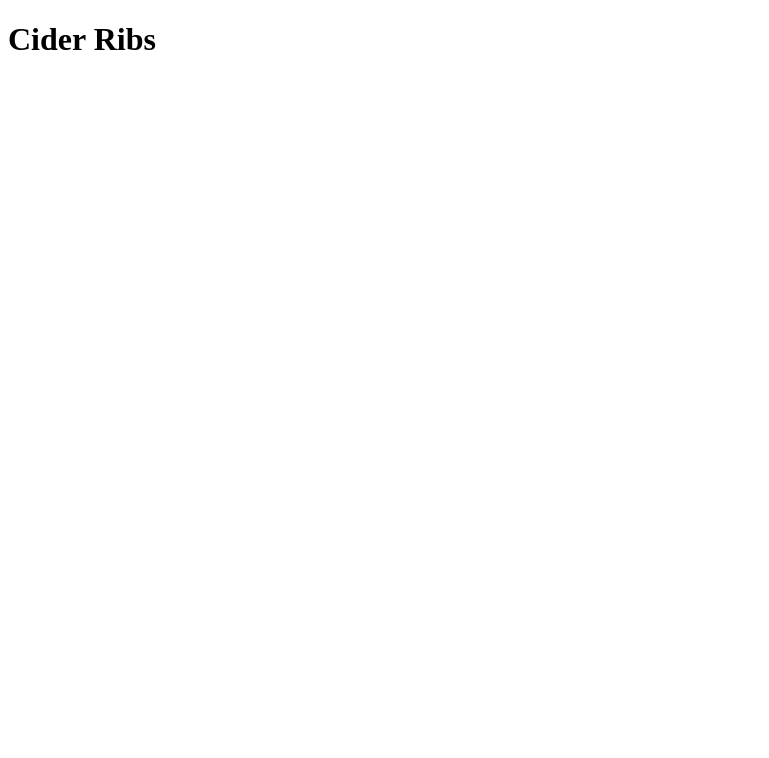
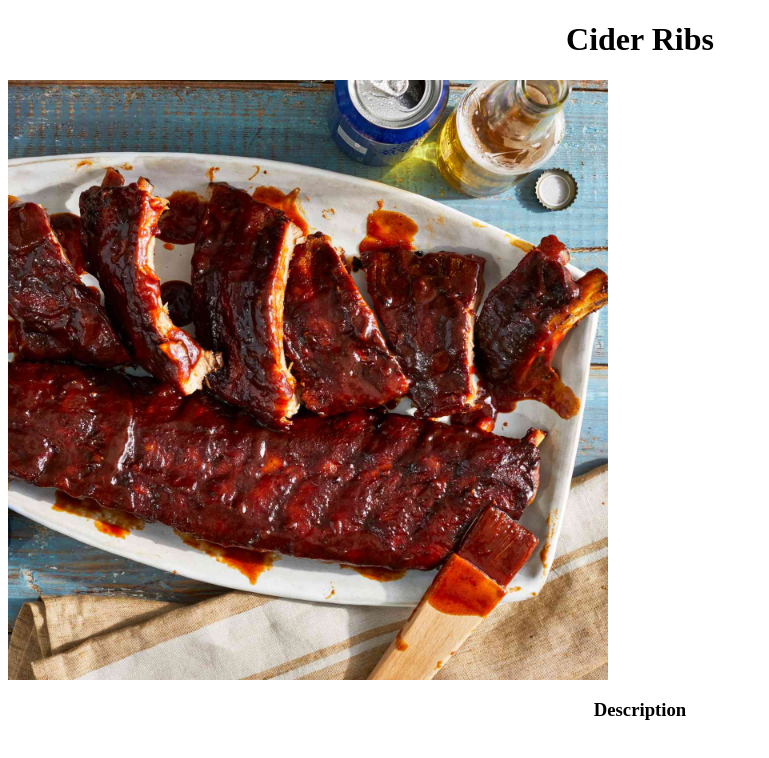
Before and after one commit to Kirmalo/odin-recipes, a plain HTML site: page recipes/cider_ribs.html in a window 1280 px wide. Shown: the whole page, without its empty margins (0-769 px from the left). Drawn offline with Linux system fonts and the light colour scheme.

Commit message:
Add cider image and format page

```diff
--- a/recipes/cider_ribs.html
+++ b/recipes/cider_ribs.html
@@ -4,11 +4,13 @@
     <meta charset="UTF-8">
     <meta http-equiv="X-UA-Compatible" content="IE=edge">
     <meta name="viewport" content="width=device-width, initial-scale=1.0">
-    <title>Document</title>
+    <title>Cider Ribs</title>
 </head>
 <body>
-    <h1>
-        Cider Ribs
-    </h1>
+    <h1><center>Cider Ribs</center></h1>
+
+    <img src="cider_ribs.jpg" align="center" height="600">
+
+    <h3><center>Description</center></h3>
 </body>
 </html>
```
Also changed, not shown: recipes/cider_ribs.jpg (added).
